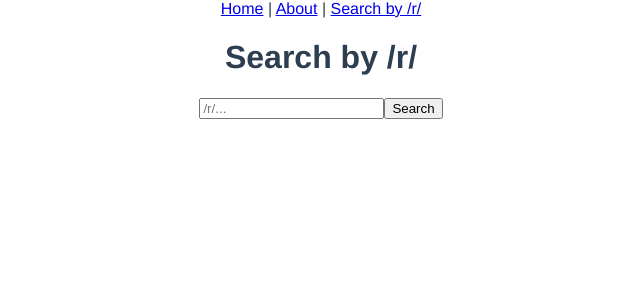
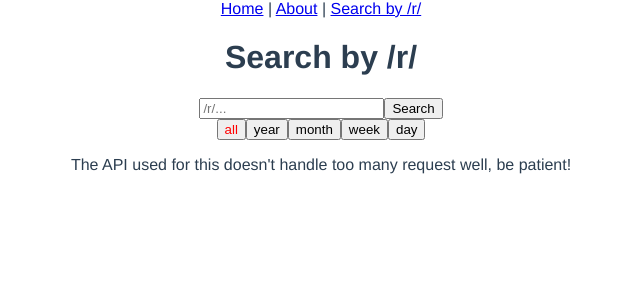
Before and after one commit to ISTTeo/RedditScraperVue, a Vue app in the folder vuereddit/: page /#/subreddit in a window 1280 px wide. Shown: the top 300 px of the page, without its empty margins (319-959 px from the left). Built offline with nearby package versions, Linux system fonts and the light colour scheme.

Commit message:
Add buttons to select search time frame. Add error message for request failed.

```diff
--- a/vuereddit/src/components/SearchSubReddit.vue
+++ b/vuereddit/src/components/SearchSubReddit.vue
@@ -4,6 +4,14 @@
             <input type="text" v-model="subreddit" name="subreddit" placeholder="/r/...">
             <input type="submit" value="Search">
         </form>
+        <div>
+            <input id="allBtn" type="button" class="button active" v-on:click="setTime('all')" value="all">
+            <input id="yearBtn" type="button" class="button" v-on:click="setTime('year')" value="year">
+            <input id="monthBtn" type="button" class="button" v-on:click="setTime('month')" value="month">
+            <input id="weekBtn" type="button" class="button" v-on:click="setTime('week')" value="week">
+            <input id="dayBtn" type="button" class="button" v-on:click="setTime('day')" value="day">
+        </div>
+        <p> The API used for this doesn't handle too many request well, be patient!</p>
     </div>
 </template>
 
@@ -12,15 +20,35 @@ export default {
     name: "SearchSubReddit",
     data() {
         return {
-            subreddit: ''
+            subreddit: '',
+            time: 'all'
         }
     },
     methods: {
         searchReddit(e) {
             e.preventDefault();
-            this.$emit('search-reddit', this.subreddit);
-            this.subreddit = ""
+            this.$emit('search-reddit', this.subreddit, this.time);
+            this.subreddit = '';
+            this.setTime('all');
+        },
+        setTime: function(time) {
+            this.time = time;
+
+
+            var elems = document.querySelectorAll(".button");
+            [].forEach.call(elems, function(el) {
+                el.classList.remove("active");
+            });
+
+            var el = document.getElementById(time + "Btn");
+            el.classList.add('active');
         }
     }
 }
 </script>
+
+<style>
+    .active {
+        color: red;
+    }
+</style>
--- a/vuereddit/src/views/BySubReddit.vue
+++ b/vuereddit/src/views/BySubReddit.vue
@@ -4,6 +4,7 @@
         <h1>Search by /r/ </h1>
         <SearchSubReddit v-on:search-reddit="searchSubReddit" />
         <Posts :key="subKey" v-bind:posts="posts" />
+        <h2 id="error"></h2>
     </div>
 </template>
 
@@ -27,17 +28,20 @@ export default {
         }
     },
     methods: {
-        searchSubReddit(sub) {
-            console.log(sub)
-            axios.get("https://api.rss2json.com/v1/api.json?rss_url=" + "https://www.reddit.com/r/" + sub + "/top.xml?limit=" + "all")
+        searchSubReddit(sub,time) {
+            console.log("https://api.rss2json.com/v1/api.json?rss_url=" + "https://www.reddit.com/r/" + sub + "/top/.rss?t=" + time)
+            axios.get("https://api.rss2json.com/v1/api.json?rss_url=" + "https://www.reddit.com/r/" + sub + "/top/.rss?t=" + time)
                 .then(res => {
                     this.result = res;
                     this.posts = res.data.items;
+                    document.getElementById("error").innerHTML = "Request Successful";
+
                 })
                 .catch(err => {
                     console.log(err);
                     this.posts = [];
                     this.result = null;
+                    document.getElementById("error").innerHTML = err.message;
                 });
                 this.subKey += 1;
         }
```
